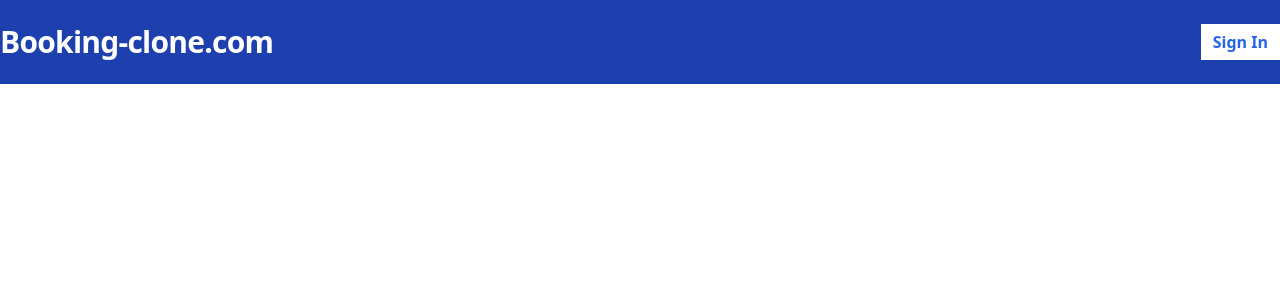
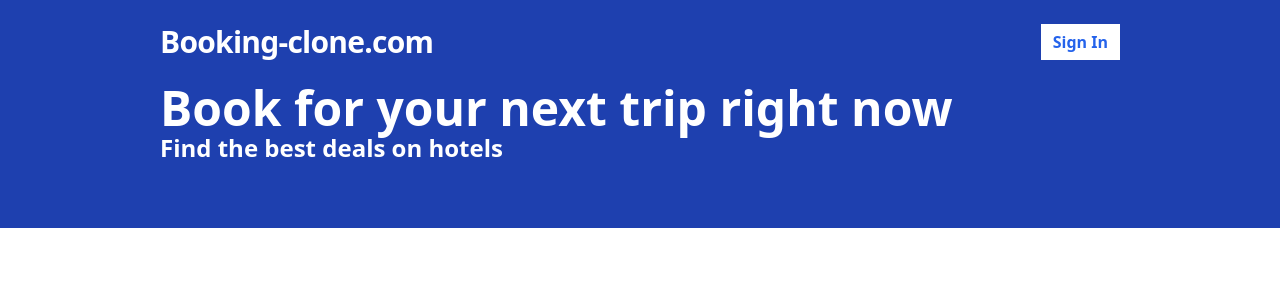
Before and after one commit to Ahmedbo9/booking.com-clone, a React (Vite) app in the folder frontend/: page / in a window 1280 px wide. Shown: the top 300 px of the page. Built offline with nearby package versions, Linux system fonts and the light colour scheme.

Commit message:
adding hero

```diff
--- /dev/null
+++ b/frontend/src/components/hero.tsx
@@ -0,0 +1,17 @@
+const hero = () => {
+    return (
+        <div className="bg-blue-800 pb-16">
+            <div className="container mx-auto flex flex-col gap-2">
+                <h1 className="text-5xl text-white font-bold">
+                    Book for your next trip right now
+                    <p className="text-2xl text-white">
+                        Find the best deals on hotels
+                    </p>
+                </h1>
+
+            </div>
+        </div>
+    )
+}
+
+export default hero
--- a/frontend/src/layout/layout.tsx
+++ b/frontend/src/layout/layout.tsx
@@ -1,9 +1,11 @@
 import Header from "../components/header";
+import Hero from "../components/hero";
 
 const Layout = () => {
   return (
     <div className="flex flex-col min-h-screen">
       <Header />
+      <Hero />
     </div>
   );
 };
--- a/frontend/tailwind.config.js
+++ b/frontend/tailwind.config.js
@@ -3,6 +3,9 @@ export default {
   content: ["./index.html", "./src/**/*.{js,ts,jsx,tsx}"],
   theme: {
     extend: {},
+    container: {
+      padding: '10rem',
+    },
   },
   plugins: [],
 }
```
Also changed, not shown: frontend/src/components/header.tsx (indentation only).
